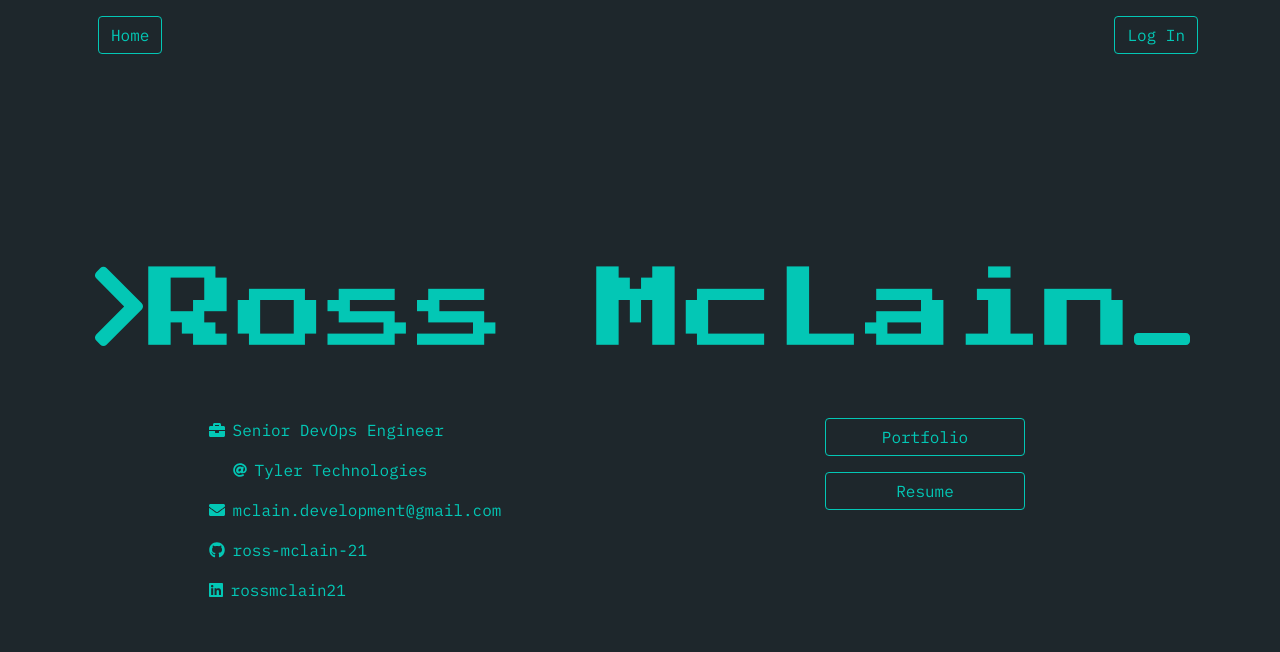
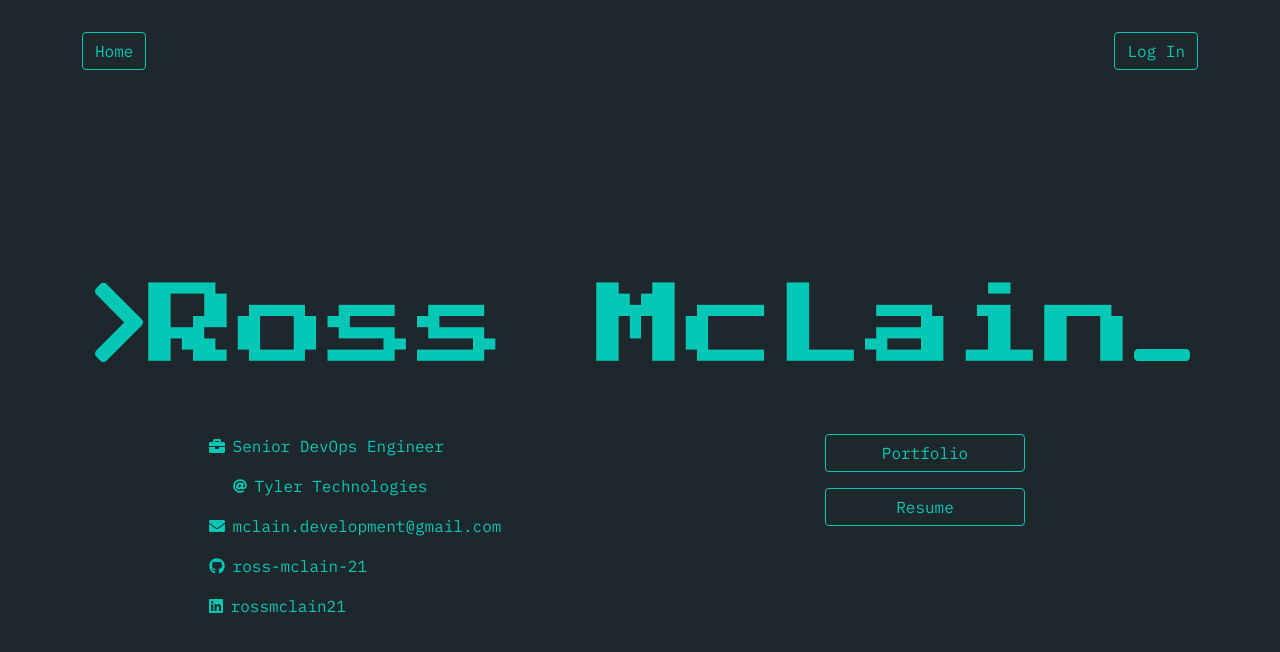
Before and after one commit to ross-mclain-21/rm-md-nextjs-app, a Next.js app: page / in a window 1280 px wide. Shown: the top 652 px of the page. Built offline with nearby package versions, Linux system fonts and the light colour scheme; no server answers.

Commit message:
hide navbar manually? Figure out why later

```diff
--- a/components/nav/NavBar.tsx
+++ b/components/nav/NavBar.tsx
@@ -27,11 +27,11 @@ const NavBar = () => {
     <div className="nav-container" data-testid="navbar">
       <Navbar color="dark" dark className="bg-transparent py-3" expand="md">
         <Container>
-          <NavbarBrand className="logo" />
+          <NavbarBrand className="logo me-0" />
           <NavbarToggler onClick={toggle} data-testid="navbar-toggle" />
           <Collapse isOpen={isOpen} navbar>
             <Nav className="me-auto" navbar data-testid="navbar-items">
-              <PageLink href="/" className="btn btn-outline-code-green" testId="navbar-csr">
+              <PageLink href="/" className="btn btn-outline-code-green my-3" testId="navbar-csr">
                 Home
               </PageLink>
               {user && (
--- a/package.json
+++ b/package.json
@@ -43,7 +43,7 @@
     "react": "^17.0.2",
     "react-dom": "^17.0.2",
     "react-pdf": "^5.7.1",
-    "reactstrap": "^8.8.1",
+    "reactstrap": "^9.0.1",
     "sass": "^1.49.9"
   },
   "devDependencies": {
--- a/styles/globals.scss
+++ b/styles/globals.scss
@@ -8,13 +8,13 @@
 @import '../node_modules/bootstrap/scss/containers';
 @import '../node_modules/bootstrap/scss/grid';
 
-@import '../node_modules/bootstrap/scss/navbar';
-@import '../node_modules/bootstrap/scss/nav';
+
 @import '../node_modules/bootstrap/scss/bootstrap-utilities';
 @import '../node_modules/bootstrap/scss/utilities';
 @import '../node_modules/bootstrap/scss/dropdown';
 @import '../node_modules/bootstrap/scss/badge';
-
+@import '../node_modules/bootstrap/scss/navbar';
+@import '../node_modules/bootstrap/scss/nav';
 
 
 @font-face {
@@ -65,6 +65,9 @@ a {
 
 .navbar{
   box-shadow: none;
+  .navbar-collapse:not(.show) {
+    display: none;
+  }
 }
 
 
```
Also changed, not shown: 2 other files (tests, documents, lock files or other folders).
